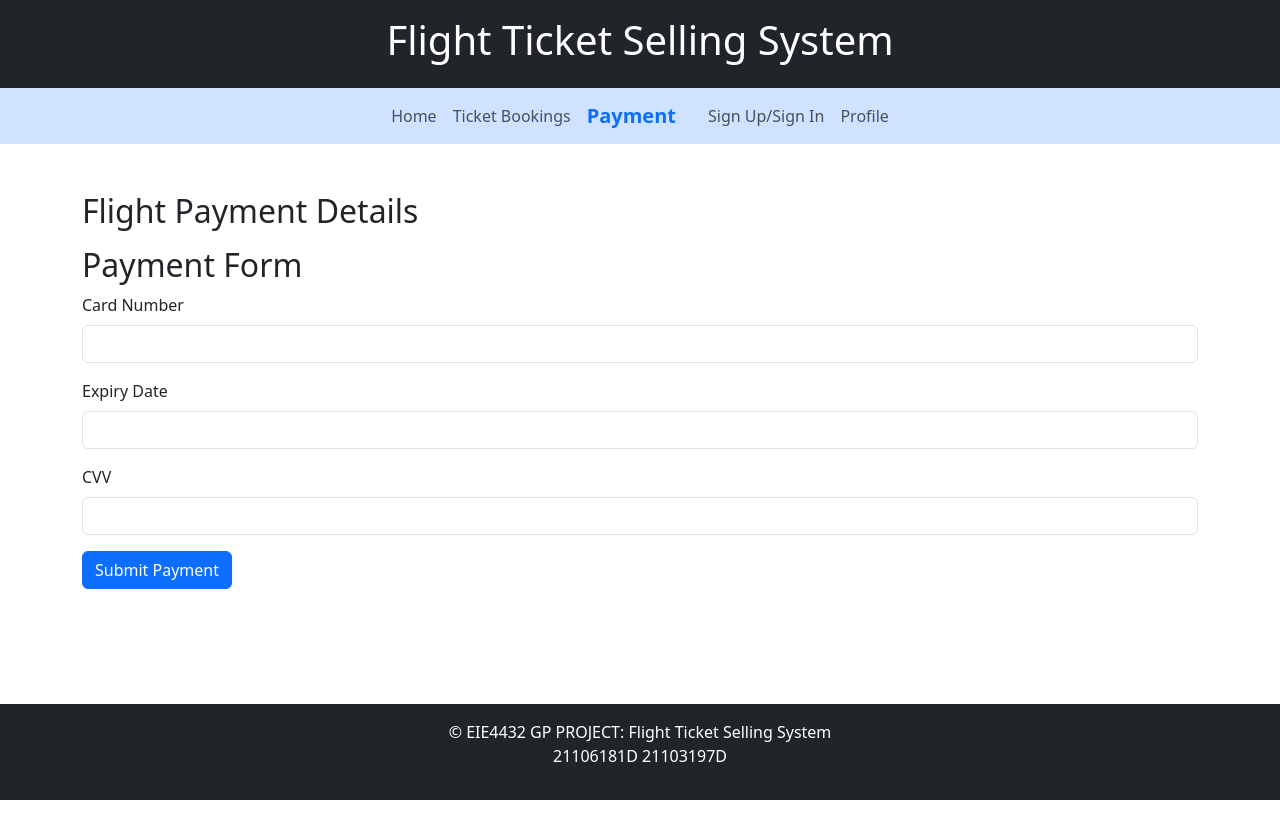
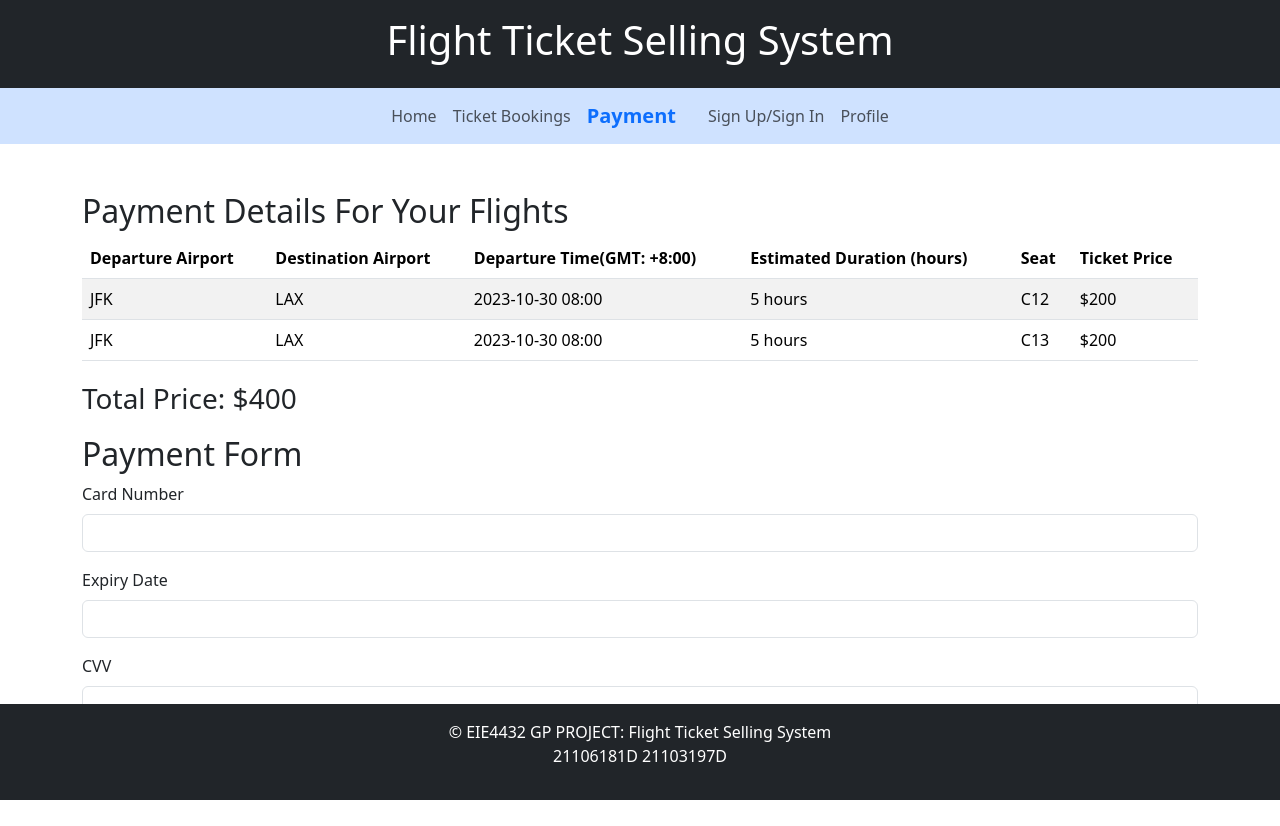
Before and after one commit to KrisameReimu/Webdevelopment, a plain HTML site: page payment.html in a window 1280 px wide. Before the commit the page ends 800 px from the top, so only its background shows below. Drawn offline with nearby package versions, Linux system fonts and the light colour scheme; no server answers.

Commit message:
Basic Ui revised

```diff
--- a/assets/user_ticket.json
+++ b/assets/user_ticket.json
@@ -1,8 +1,19 @@
+[
+    {
+        "departureAirport": "JFK",
+        "destinationAirport": "LAX",
+        "departureTime": "2023-10-30 08:00",
+        "duration": 5,
+        "seat": "C12",
+        "ticketPrice": 200
+    },
 
     {
         "departureAirport": "JFK",
         "destinationAirport": "LAX",
         "departureTime": "2023-10-30 08:00",
         "duration": 5,
+        "seat": "C13",
         "ticketPrice": 200
     }
+]
--- a/payment.html
+++ b/payment.html
@@ -38,19 +38,28 @@
     </nav>
 
     <main class="container py-5">
-        <h2>Flight Payment Details</h2>
+        <h2>Payment Details For Your Flights</h2>
         <!-- Event details, seat selection and total price -->
         <div id="usersDetails">
-
+            <table id="flightTable" class="table table-striped">
+                <thead>
+                    <tr>
+                        <th>Departure Airport</th>
+                        <th>Destination Airport</th>
+                        <th>Departure Time(GMT: +8:00)</th>
+                        <th>Estimated Duration (hours)</th>
+                        <th>Seat</th>
+                        <th>Ticket Price</th>
+                    </tr>
+                </thead>
+                <tbody>
+                    <!-- Flight rows will be dynamically added here -->
+                </tbody>
+            </table>
         </div>
 
-        <div id="seatSelection">
+        <p class="fs-3">Total Price: $<span id="totalPrice"></span></p>
 
-        </div>
-
-        <p id="totalPrice">
-
-        </p>
 
         <h2>Payment Form</h2>
         <form id="paymentForm">
--- a/scripts/main.js
+++ b/scripts/main.js
@@ -27,7 +27,7 @@ $(document).ready(function () {
             var flightRow = "<tr>" +
                 "<td>" + flight.departureAirport + "</td>" +
                 "<td>" + flight.destinationAirport + "</td>" +
-                "<td>" + flight.departureTime + "  GMT: +8:00</td>" +
+                "<td>" + flight.departureTime + "</td>" +
                 "<td>" + flight.duration + "  hours</td>" +
                 "<td> $" + flight.ticketPrice + "</td>" +
                 "</tr>";
--- a/scripts/payment.js
+++ b/scripts/payment.js
@@ -1,10 +1,47 @@
 $(document).ready(function () {
-    //show the ticket detailed infortmaion to user so that they can confirm thickets detailes
+    var totalPrice = 0;
 
-    $.get("user_ticket.json", function (data) {
+    $.get("assets/user_ticket.json", function (data) {
         flights = data;
-        displayFlights(flights);
+        displayFlights(flights); // Display the flights in the table
+        calculateTotalPrice(); // Calculate and update the total price
     });
+
+    // Function to display flights in the table
+    function displayFlights(flights) {
+        // Clear previous flight rows
+        $("#flightTable tbody").empty();
+
+        // Loop through the flights array and display each flight
+        $.each(flights, function (index, flight) {
+            var flightRow = "<tr>" +
+                "<td>" + flight.departureAirport + "</td>" +
+                "<td>" + flight.destinationAirport + "</td>" +
+                "<td>" + flight.departureTime + "</td>" +
+                "<td>" + flight.duration + " hours</td>" +
+                "<td>" + flight.seat + "</td>" +
+                "<td>$" + flight.ticketPrice + "</td>" +
+                "</tr>";
+            $("#flightTable tbody").append(flightRow);
+        });
+    }
+
+    function calculateTotalPrice() {
+        totalPrice = 0;
+
+        // Loop through the flights array and add up the ticket prices
+        $.each(flights, function (index, flight) {
+            totalPrice += flight.ticketPrice;
+        });
+
+        // Update the total price element with the calculated value
+        $("#totalPrice").text(totalPrice);
+    }
+
+    // Call the calculateTotalPrice function initially to display the default total price
+    calculateTotalPrice();
+
+
 
 
 
@@ -20,7 +57,7 @@ $(document).ready(function () {
 
         // Perform validation on input values
 
-            // Simulate payment process (you can replace this with your actual payment processing logic)
+        // Simulate payment process
         var paymentStatus = Math.random() < 0.5 ? "success" : "failed";
 
         // Display payment status
@@ -34,7 +71,7 @@ $(document).ready(function () {
             $("#tickets").html(ticketsHtml);
 
             // Update the order status upon successful payment
-                // You can make an AJAX request here to update the order status in your backend database
+            // Can make an AJAX request here to update the order status in backend database
         } else {
             $("#paymentStatus").html("<p class='text-danger'>Payment failed. Please try again.</p>");
         }
```
Also changed, not shown: index.html (+1 -1 lines), register.html (+1 -0 lines), assets/sign_up1.png (added). Lines whose indentation alone changed are shown as unchanged.
